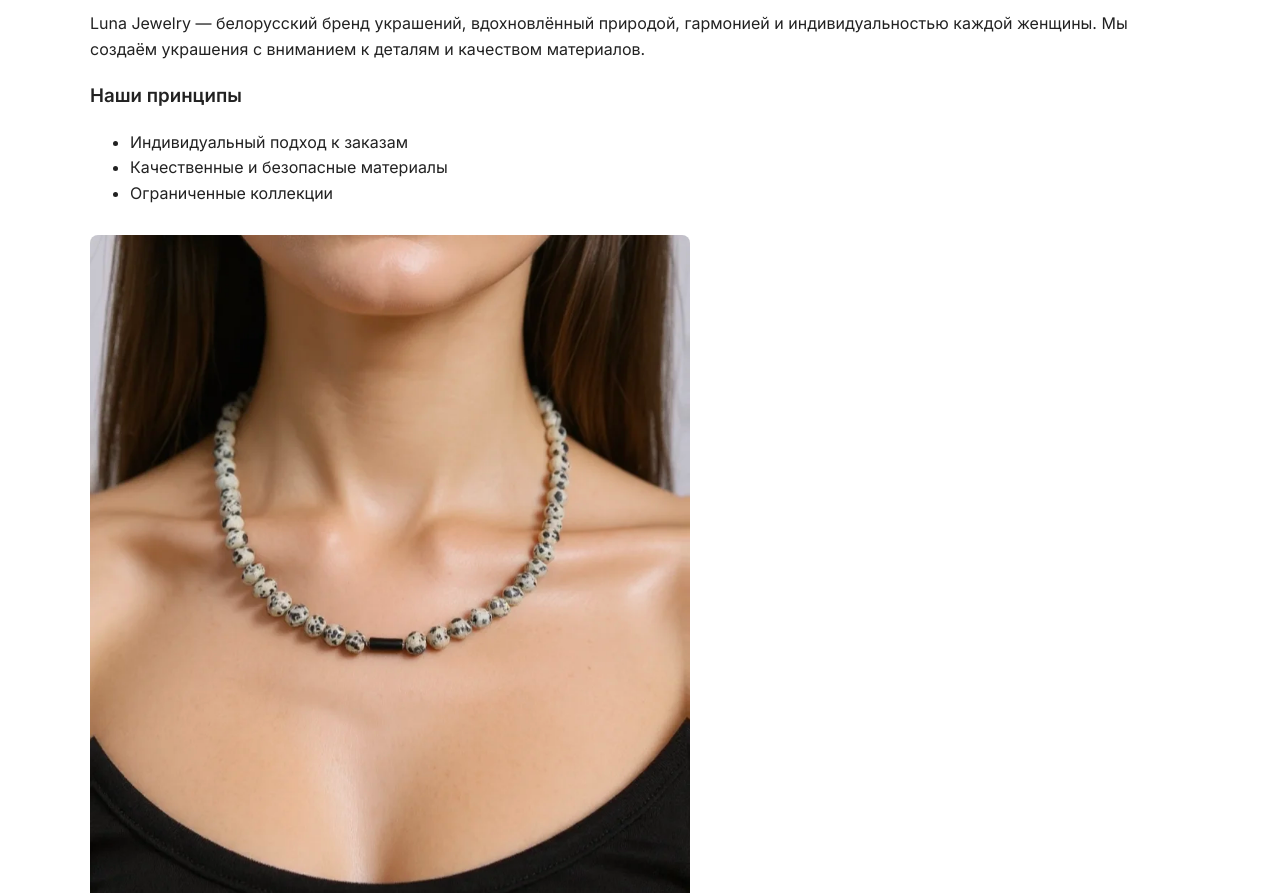
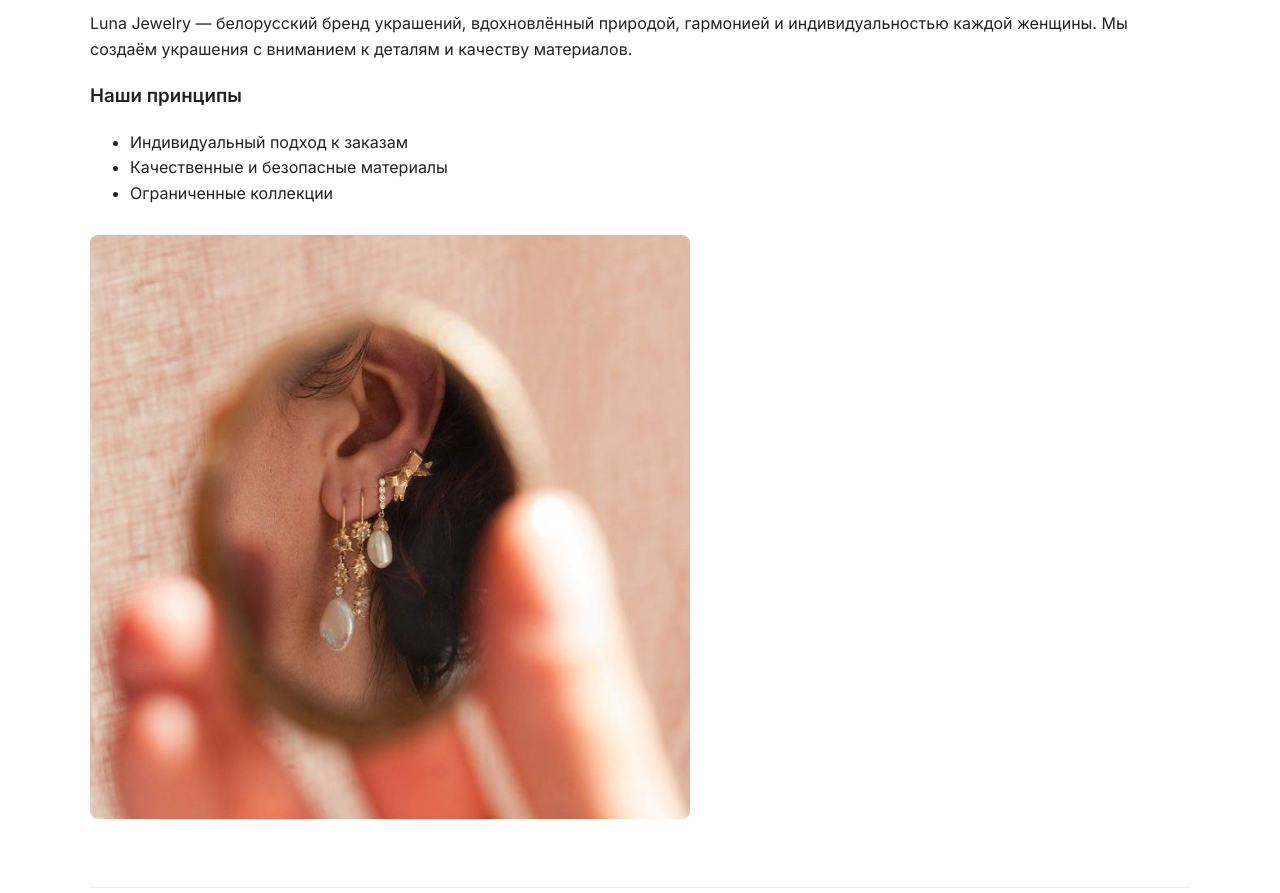
Before and after one commit to AnastasiaaaB/luna_jewelry, a plain HTML site: page about.html in a window 1280 px wide. Shown: the part 187-1080 px from the top of the page. Drawn offline with Linux system fonts and the light colour scheme; a web font is replaced by a local one.

Commit message:
Обновила изображения

```diff
--- a/about.html
+++ b/about.html
@@ -29,7 +29,7 @@
       <p>
         Luna Jewelry — белорусский бренд украшений, вдохновлённый природой,
         гармонией и индивидуальностью каждой женщины. Мы создаём украшения с
-        вниманием к деталям и качеством материалов.
+        вниманием к деталям и качеству материалов.
       </p>
       <h3>Наши принципы</h3>
       <ul>
@@ -38,7 +38,7 @@
         <li>Ограниченные коллекции</li>
       </ul>
       <img
-        src="img/honey.jpg"
+        src="img/about.jpg"
         alt="Workshop"
         style="
           margin-top: 12px;
```
Also changed, not shown: index.html (+1 -1 lines), img/about.jpg (added), img/main.jpg (added), 1 other file.
